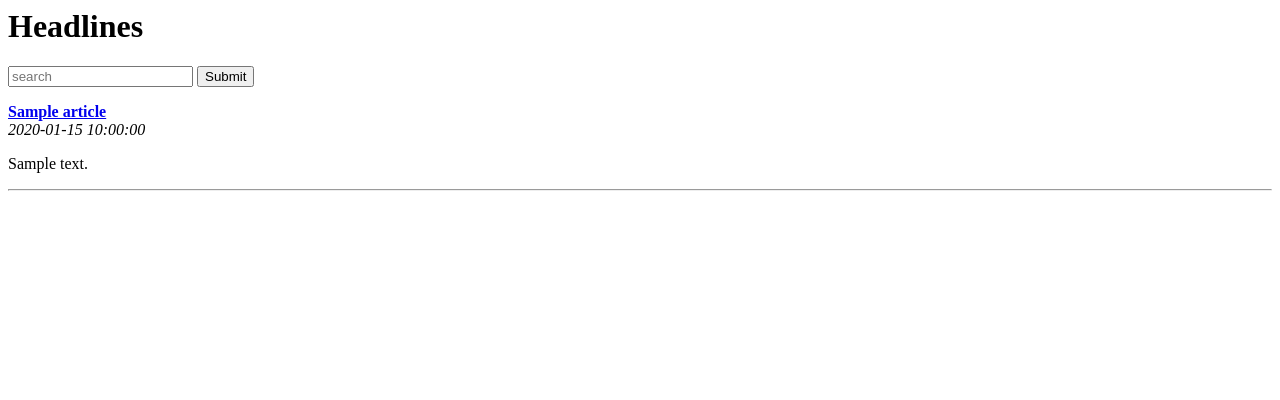
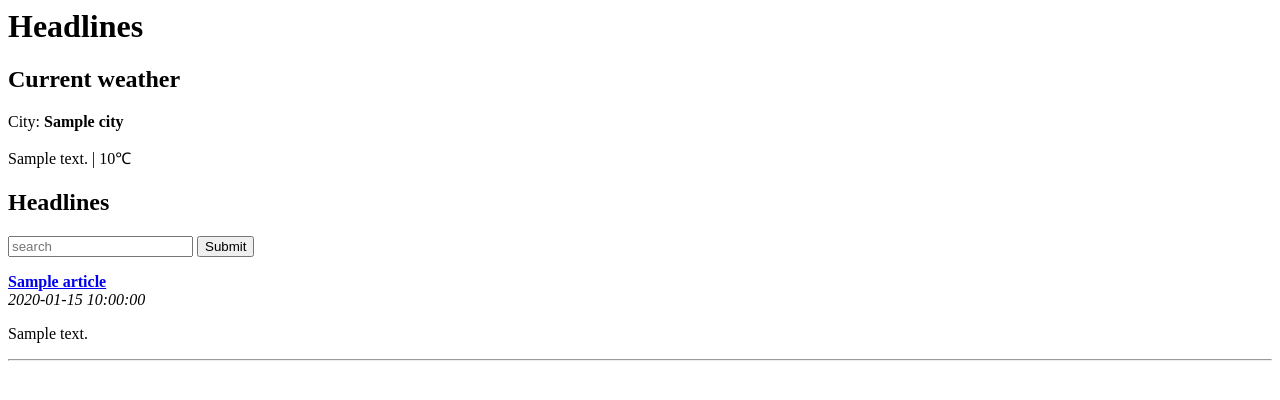
Before and after one commit to marclafratta/headlines, a Flask app: template templates/home.html in a window 1280 px wide. Shown: the top 400 px of the page. Run offline with Flask 2, Linux system fonts and the light colour scheme; the template is opened without the code that fills it: most values are stand-ins (such as "Sample title", 1, 10 or a date in 2020).

Commit message:
adding weather

```diff
--- a/application.py
+++ b/application.py
@@ -1,4 +1,7 @@
 import feedparser
+import json
+from urllib.request import urlopen
+import urllib
 from flask import Flask, render_template, request
 
 application = Flask(__name__)
@@ -8,20 +11,34 @@ RSS_FEEDS = {'bbc': 'http://feeds.bbci.co.uk/news/rss.xml',
              'fox': 'http://feeds.foxnews.com/foxnews/latest',
              'iol': 'http://www.iol.co.za.ezproxy.torontopubliclibrary.ca/cmlink/1.640',
              'cbc': 'http://rss.cbc.ca/lineup/topstories.xml',
-             'ctv': 'http://ctvnews.ca/rss/TopStories'}
+             'torstar': 'http://www.thestar.com/feeds.topstories.rss'}
 
 
 @application.route("/")
 def get_news():
     query = request.args.get("publication")
     if not query or query.lower() not in RSS_FEEDS:
-        publication = "ctv"
+        publication = "torstar"
     else:
         publication = query.lower()
 
     feed = feedparser.parse(RSS_FEEDS[publication])
+    weather = get_weather("Toronto")
 
-    return render_template("home.html", articles=feed['entries'])
+    return render_template("home.html", articles=feed['entries'], weather=weather)
+
+
+def get_weather(query):
+    api_url = "http://api.openweathermap.org/data/2.5/weather?q={}&units=metric&appid=35a35cfa5c2355830abde9fe2c1896d0"
+    query = urllib.parse.quote(query)
+    url = api_url.format(query)
+    data = urlopen(url).read()
+    parsed = json.loads(data)
+    weather = None
+    if parsed.get("weather"):
+        weather = {"description":parsed["weather"][0]["description"],"temperature":parsed["main"]["temp"],"city":parsed["name"]
+                  }
+    return weather
 
 
 if __name__ == '__main__':
--- a/templates/home.html
+++ b/templates/home.html
@@ -4,6 +4,10 @@
     </head>
     <body>
         <h1>Headlines</h1>
+        <h2>Current weather</h2>
+        <p>City: <b>{{weather.city}}</b></p>
+        <p>{{weather.description}} | {{weather.temperature}}&#8451</p>
+        <h2>Headlines</h2>
         <form>
             <input type="text" name="publication" placeholder="search" />
             <input type="submit" value="Submit" />
```
